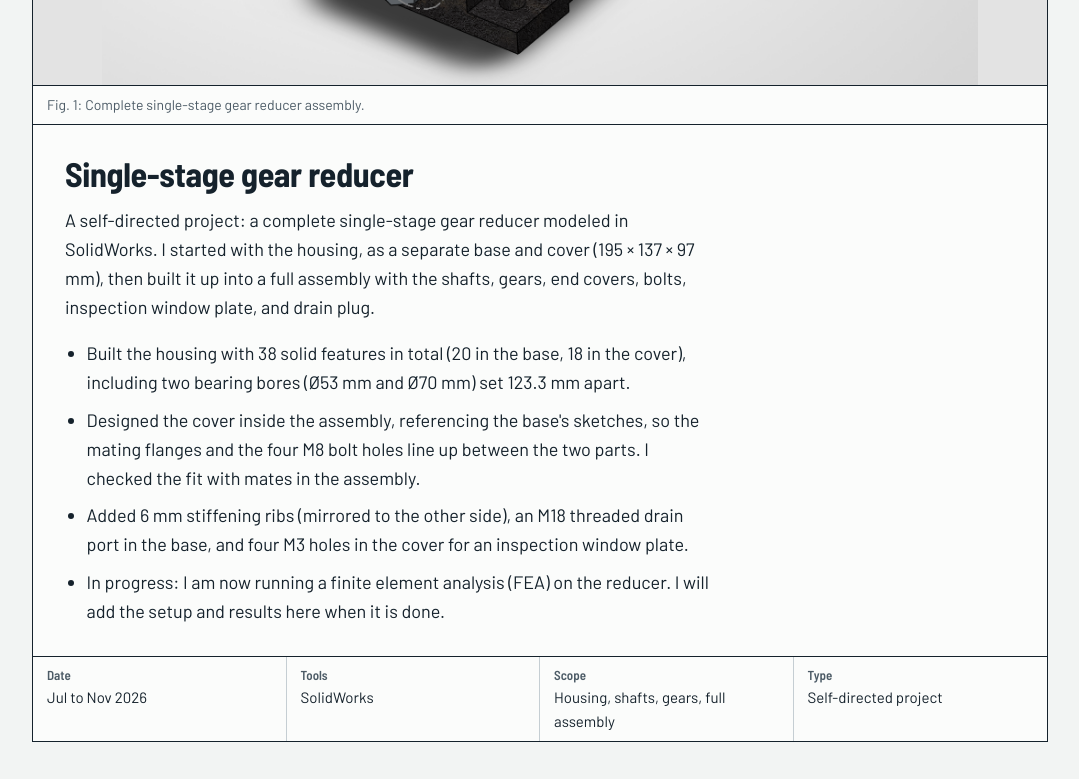
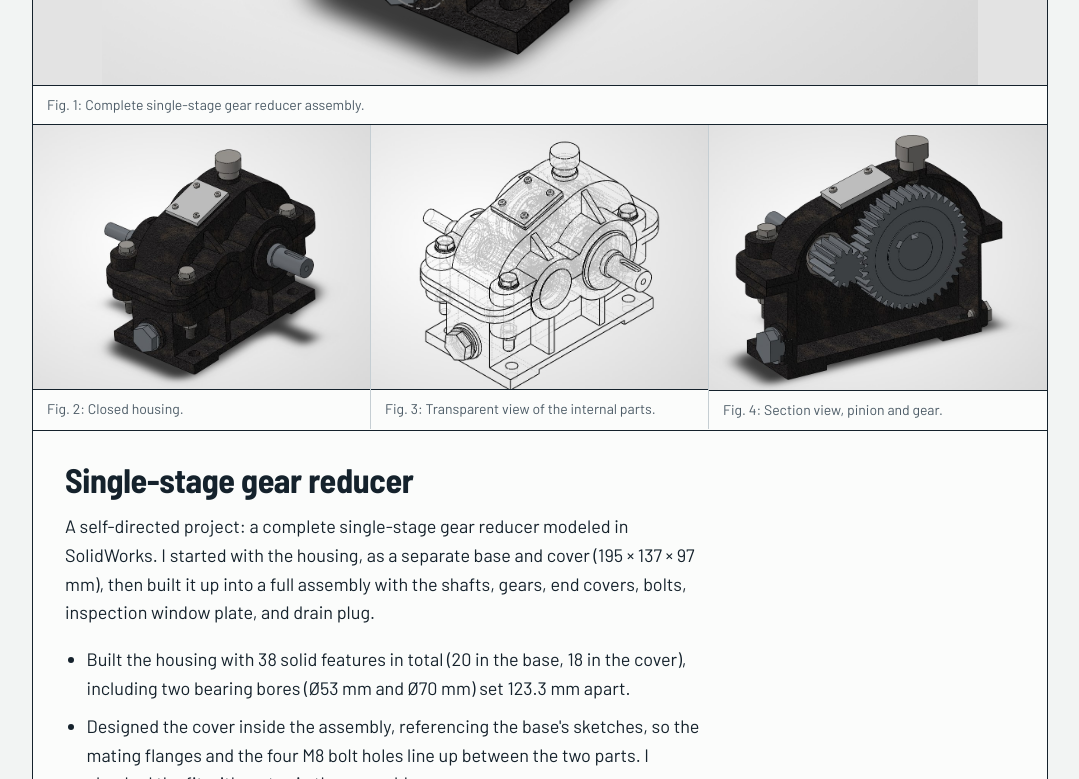
Before and after one commit to Jerryno-14/Portfolio, a plain HTML site: page index.html in a window 1280 px wide. Shown: the part 1760-2539 px from the top of the page, without its empty margins (100-1179 px from the left). Drawn offline with Linux system fonts and the light colour scheme.

Commit message:
Add three more gear reducer views
Co-Authored-By: Claude Sonnet 5.5 <noreply@anthropic.com>
Claude-Session: https://claude.ai/code/session_01XuzzzQnRfCQBJfGLwKuzFS

```diff
--- a/index.html
+++ b/index.html
@@ -136,6 +136,16 @@
     .sheet.feature .sheet-text { grid-column: 1; grid-row: 2; }
     .sheet.feature .tb { grid-row: 3; }
   }
+  .thumbs { display: grid; grid-template-columns: 1fr; border-top: 1px solid var(--line); }
+  .thumbs figure { border-bottom: 1px solid var(--soft-line); }
+  .thumbs .plate { aspect-ratio: var(--ar, 4 / 3); }
+  @media (min-width: 820px) {
+    .thumbs { grid-template-columns: repeat(3, 1fr); align-items: start; }
+    .thumbs figure { border-bottom: 0; border-right: 1px solid var(--soft-line); }
+    .thumbs figure:last-child { border-right: 0; }
+    .media .thumbs figure { flex: none; }
+    .sheet.feature .media .thumbs .plate { flex: none; min-height: 0; max-height: none; width: 100%; aspect-ratio: var(--ar, 4 / 3); }
+  }
   @media (prefers-reduced-motion: reduce) {
     html { scroll-behavior: auto; }
     .dim .run { animation: none; stroke-dashoffset: 0; }
@@ -200,6 +210,26 @@
               </div>
               <figcaption>Fig. 1: Complete single-stage gear reducer assembly.</figcaption>
             </figure>
+            <div class="thumbs">
+              <figure>
+                <div class="plate" style="--ar: 863 / 680">
+                  <img src="images/reducer-closed.jpg" alt="SolidWorks render of the closed gear reducer seen from the front, with the inspection window plate and a round cap on top" loading="lazy">
+                </div>
+                <figcaption>Fig. 2: Closed housing.</figcaption>
+              </figure>
+              <figure>
+                <div class="plate" style="--ar: 863 / 680">
+                  <img src="images/reducer-transparent.jpg" alt="Transparent wireframe view of the gear reducer showing the internal parts through the housing" loading="lazy">
+                </div>
+                <figcaption>Fig. 3: Transparent view of the internal parts.</figcaption>
+              </figure>
+              <figure>
+                <div class="plate" style="--ar: 863 / 680">
+                  <img src="images/reducer-section.jpg" alt="Section view of the gear reducer showing the pinion meshing with the large gear inside the housing" loading="lazy">
+                </div>
+                <figcaption>Fig. 4: Section view, pinion and gear.</figcaption>
+              </figure>
+            </div>
           </div>
           <div class="sheet-text">
             <h3>Single-stage gear reducer</h3>
@@ -229,7 +259,7 @@
                 <div class="ph">Add a photo of the finished keychain<br>images/keychain.jpg</div>
                 <img src="images/keychain.jpg" alt="Machined keychain part" onerror="this.remove()">
               </div>
-              <figcaption>Fig. 2: Machined keychain.</figcaption>
+              <figcaption>Fig. 5: Machined keychain.</figcaption>
             </figure>
           </div>
           <div class="sheet-text">
@@ -259,7 +289,7 @@
                 <div class="ph">Add a picture of the transport box<br>images/turtle-box.png</div>
                 <img src="images/turtle-box.png" alt="Patent drawing of the sea turtle transport box with its side panels folded down to form ramps" onerror="this.remove()">
               </div>
-              <figcaption>Fig. 3: Side panels folded down to form ramps (patent drawing, CN 210761864 U).</figcaption>
+              <figcaption>Fig. 6: Side panels folded down to form ramps (patent drawing, CN 210761864 U).</figcaption>
             </figure>
           </div>
           <div class="sheet-text">
```
Also changed, not shown: images/reducer-closed.jpg (added), images/reducer-section.jpg (added), images/reducer-transparent.jpg (added).
